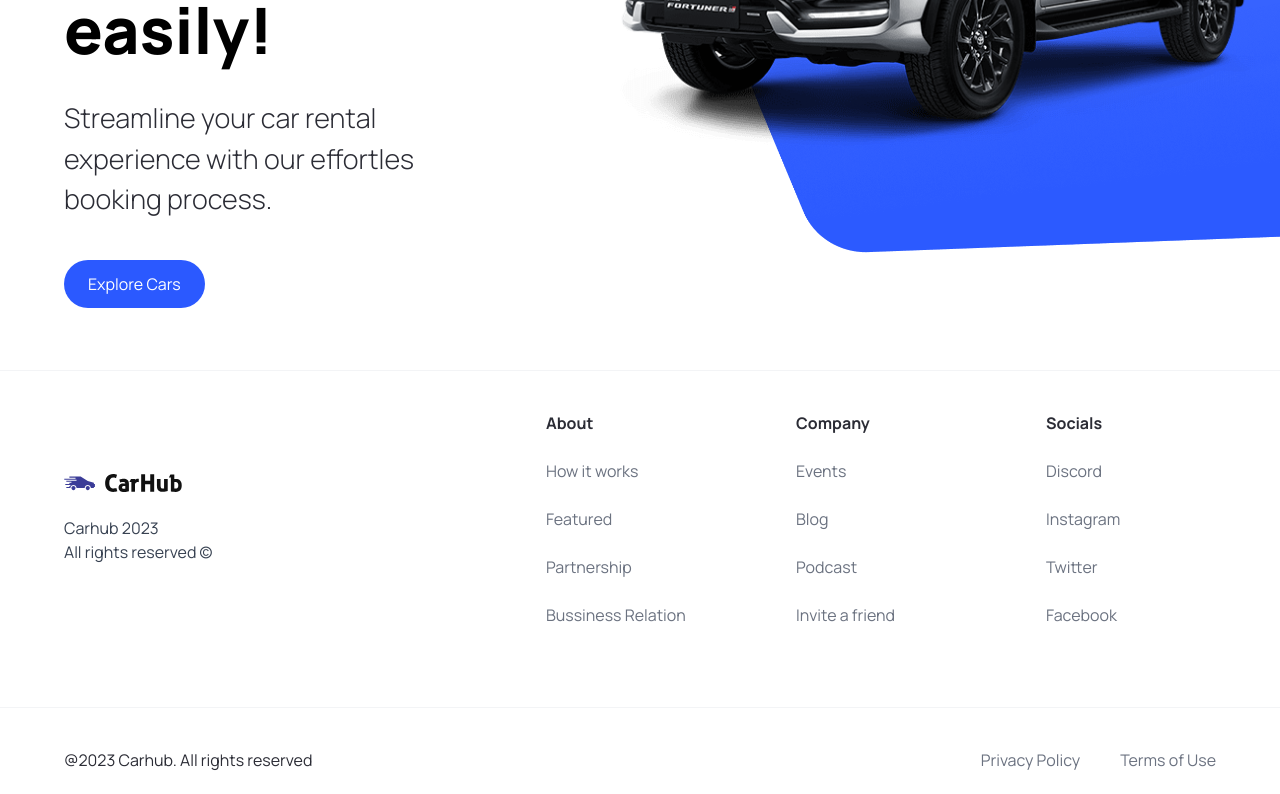
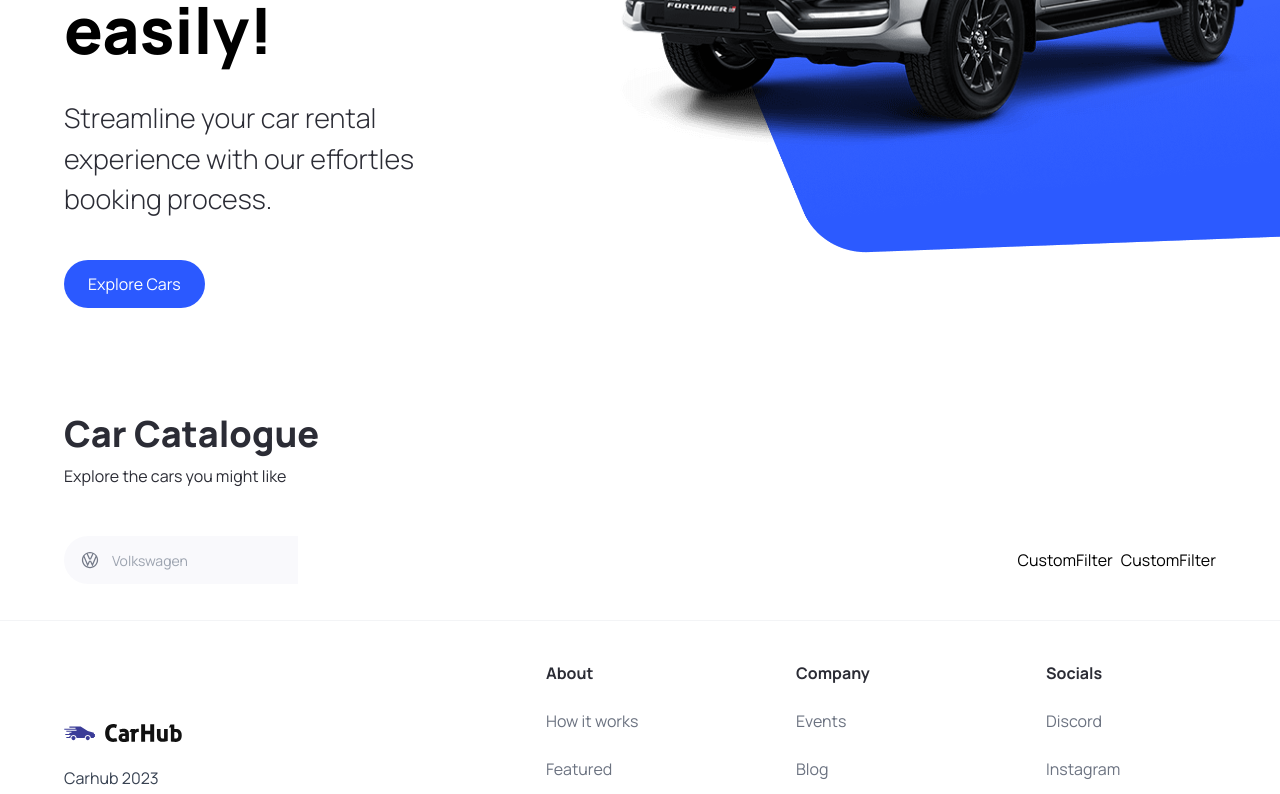
Before and after one commit to ArturNagaycev/next13-car_showcase, a Next.js app: page / in a window 1280 px wide. Shown: the part 450-1244 px from the top of the page. Built offline with nearby package versions, Linux system fonts and the light colour scheme.

Commit message:
created filter with headless ui

```diff
--- a/app/page.tsx
+++ b/app/page.tsx
@@ -1,11 +1,28 @@
 import Image from "next/image";
 
-import { Hero } from "@/components";
+import { CustomFilter, Hero, SearchBar } from "@/components";
 
 export default function Home() {
   return (
     <main className="overflow-hidden">
       <Hero />
+
+      <div className="mt-12 padding-x padding-y max-width" id="discover">
+        <div className="home__text-container">
+          <h1 className="text-4xl font-extrabold">Car Catalogue</h1>
+
+          <p>Explore the cars you might like</p>
+        </div>
+
+        <div className="home__filters">
+          <SearchBar />
+
+          <div className="home__filter-container">
+            <CustomFilter title="fuel" />
+            <CustomFilter title="year" />
+          </div>
+        </div>
+      </div>
     </main>
   );
 }
--- /dev/null
+++ b/components/CustomFilter.tsx
@@ -0,0 +1,9 @@
+import React from 'react'
+
+const CustomFilter = () => {
+  return (
+    <div>CustomFilter</div>
+  )
+}
+
+export default CustomFilter
--- /dev/null
+++ b/components/SearchBar.tsx
@@ -0,0 +1,24 @@
+"use client";
+
+import { useState } from "react";
+
+// import SearchManufacturer from "./SearchManufacturer"; // 1 variant
+import { SearchManufacturer } from "./"; // 2 variant
+
+const SearchBar = () => {
+  const [manufacturer, setManufacturer] = useState("");
+  const handleSearch = () => {};
+
+  return (
+    <form className="searchbar" onSubmit={handleSearch}>
+      <div className="serachbar__item">
+        <SearchManufacturer
+          manufacturer={manufacturer}
+          setManufacturer={setManufacturer}
+        />
+      </div>
+    </form>
+  );
+};
+
+export default SearchBar;
--- /dev/null
+++ b/components/SearchManufacturer.tsx
@@ -0,0 +1,93 @@
+"use client";
+
+import { useState, Fragment } from "react";
+import Image from "next/image";
+import { Combobox, Transition } from "@headlessui/react";
+
+import { manufacturers } from "@/constants";
+import { SearchManufacturerProps } from "@/types";
+
+const SearchManufacturer = ({
+  manufacturer,
+  setManufacturer,
+}: SearchManufacturerProps) => {
+  const [query, setQuery] = useState("");
+  const filteredManufacturers =
+    query === ""
+      ? manufacturers
+      : manufacturers.filter((item) =>
+          item
+            .toLowerCase()
+            .replace(/\s+/g, "")
+            .includes(query.toLowerCase().replace(/\s+/g, ""))
+        );
+
+  return (
+    <div className="search-manufacturer">
+      <Combobox value={manufacturer} onChange={setManufacturer}>
+        <div className="relative w-full">
+          <Combobox.Button className="absolute top-[14px]">
+            <Image
+              src="/car-logo.svg"
+              width={20}
+              height={20}
+              className="ml-4"
+              alt="Car Logo"
+            />
+          </Combobox.Button>
+
+          <Combobox.Input
+            className="search-manufacturer__input"
+            placeholder="Volkswagen"
+            displayValue={(manufacturer: string) => manufacturer}
+            onChange={(e) => setQuery(e.target.value)}
+          />
+
+          <Transition
+            as={Fragment}
+            leave="transition ease-in duration-100"
+            leaveFrom="opacity-100"
+            leaveTo="opacity-0"
+            afterLeave={() => setQuery("")}
+          >
+            <Combobox.Options>
+              {filteredManufacturers.map((item) => (
+                <Combobox.Option
+                  key={item}
+                  className={({ active }) =>
+                    `relative search-manufacturer__option ${
+                      active ? "bg-primary-blue text-white" : "text-gray-900"
+                    }`
+                  }
+                  value={item}
+                >
+                  {({ selected, active }) => (
+                    <>
+                      <span
+                        className={`block truncate ${
+                          selected ? "font-medium" : "font-normal"
+                        }`}
+                      >
+                        {item}
+                      </span>
+
+                      {selected ? (
+                        <span
+                          className={`absolute inset-y-0 left-0 flex items-center pl-3 ${
+                            active ? "text-white" : "text-teal-600"
+                          }`}
+                        ></span>
+                      ) : null}
+                    </>
+                  )}
+                </Combobox.Option>
+              ))}
+            </Combobox.Options>
+          </Transition>
+        </div>
+      </Combobox>
+    </div>
+  );
+};
+
+export default SearchManufacturer;
--- a/components/index.ts
+++ b/components/index.ts
@@ -2,5 +2,8 @@
 import CustomButton from "./CustomButton";
 import Navbar from "./Navbar";
 import Footer from "./Footer";
+import SearchBar from "./SearchBar";
+import CustomFilter from "./CustomFilter";
+import SearchManufacturer from "./SearchManufacturer";
 
-export { Hero, CustomButton, Navbar, Footer };
+export { Hero, CustomButton, Navbar, Footer, SearchBar, CustomFilter, SearchManufacturer };
--- a/package.json
+++ b/package.json
@@ -9,6 +9,7 @@
     "lint": "next lint"
   },
   "dependencies": {
+    "@headlessui/react": "^1.7.15",
     "@types/node": "20.3.3",
     "@types/react": "18.2.14",
     "@types/react-dom": "18.2.6",
--- a/types/index.ts
+++ b/types/index.ts
@@ -6,3 +6,8 @@
   handleClick?: MouseEventHandler<HTMLButtonElement>;
   btnType?: "button" | "submit";
 }
+
+export interface SearchManufacturerProps {
+  manufacturer: string,
+  setManufacturer: (manufacturer: string) => void;
+}
```
Also changed, not shown: 1 other file (tests, documents, lock files or other folders).
